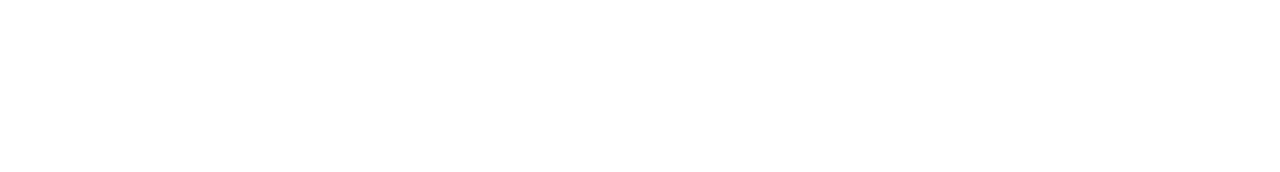
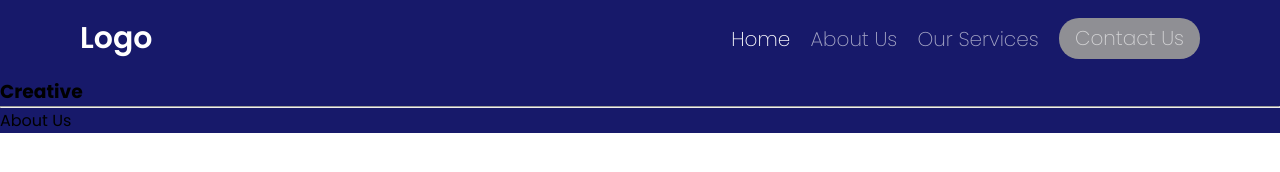
Before and after one commit to g-gbeng/group-project, a plain HTML site: page index.html in a window 1280 px wide. Drawn offline with Linux system fonts and the light colour scheme; files that its build step writes are made by us from their sources.

Commit message:
updated style sheet link

```diff
--- a/css/style.css
+++ b/css/style.css
@@ -0,0 +1,58 @@
+@import url("https://fonts.googleapis.com/css2?family=Poppins:ital,wght@0,100;0,200;0,300;0,400;0,500;0,600;0,700;0,800;0,900;1,100;1,200;1,300;1,400;1,500;1,600;1,700;1,800;1,900&display=swap");
+
+* {
+  padding: 0;
+  margin: 0;
+  box-sizing: border-box;
+  font-family: "Poppins";
+}
+
+.bg-primary {
+  background-color: #17196a;
+}
+header {
+  /* position: fixed; */
+  /* top: 0;
+  left: 0;
+  right: 0; */
+  width: 100%;
+  padding: 1rem 5rem;
+  display: flex;
+  justify-content: space-between;
+  align-items: center;
+  z-index: 100;
+}
+
+.logo {
+  font-size: 1.875rem;
+  color: rgb(255, 255, 255);
+  text-decoration: none;
+  font-weight: 600;
+}
+
+.navbar a {
+  font-size: 20px;
+  color: rgba(255, 255, 255, 0.616);
+  font-weight: 200;
+  text-decoration: none;
+  margin-left: 1rem;
+}
+.navbar a::before {
+  content: "";
+  height: 2px;
+  background: white;
+  transition: 0.5s;
+}
+.navbar a:hover,
+.navbar a.active {
+  color: white;
+}
+.navbar a:hover:before {
+  width: 100%;
+}
+.btn {
+  background-color: #8f8f94;
+  margin-left: 1rem;
+  border-radius: 20px;
+  padding: 0.4rem 1rem;
+}
--- a/index.html
+++ b/index.html
@@ -1,12 +1,33 @@
 <!DOCTYPE html>
 <html lang="en">
-<head>
-    <meta charset="UTF-8">
-    <meta name="viewport" content="width=device-width, initial-scale=1.0">
-    <title>Document</title>
-    <link href="style.css" rel="stylesheet"/>
-</head>
-<body>
+  <head>
+    <meta charset="UTF-8" />
+    <meta name="viewport" content="width=device-width, initial-scale=1.0" />
+    <title>Hatinuda</title>
 
-</body>
+    <link rel="stylesheet" href="./css/style.css" />
+  </head>
+  <body>
+    <div class="bg-primary">
+      <!--header section-->
+      <header>
+        <a href="#" class="logo">Logo</a>
+        <nav class="navbar">
+          <a href="#home" class="active">Home</a>
+          <a href="about.html">About Us</a>
+          <a href="services.html">Our Services</a>
+          <a href="#contact" class="btn btn-primary-transparent">Contact Us</a>
+        </nav>
+      </header>
+    </div>
+    <div class="bg-primary">
+      <section id="home ">
+        <h3>Creative</h3>
+      </section>
+
+      <hr />
+
+      <section id="about ">About Us</section>
+    </div>
+  </body>
 </html>
```
